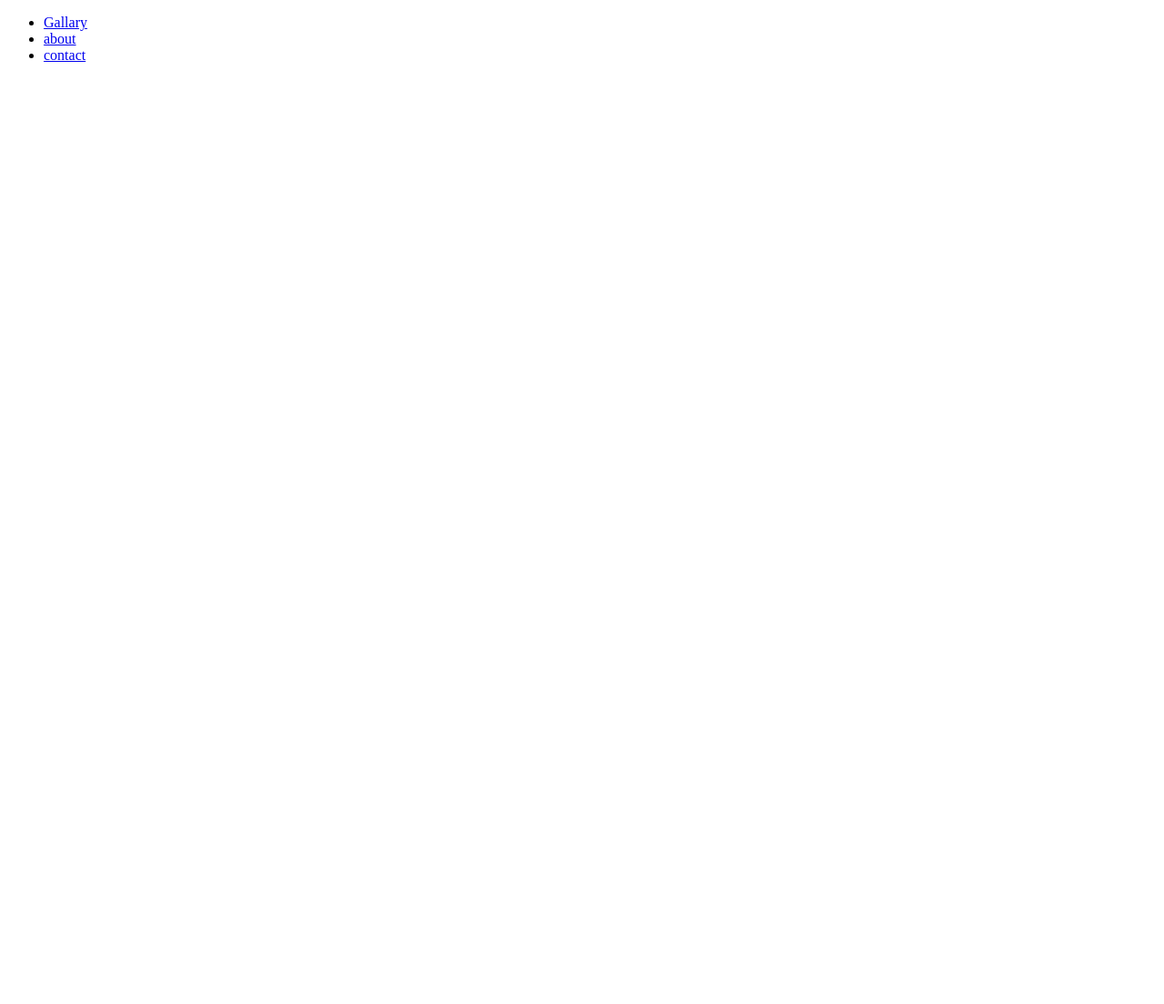
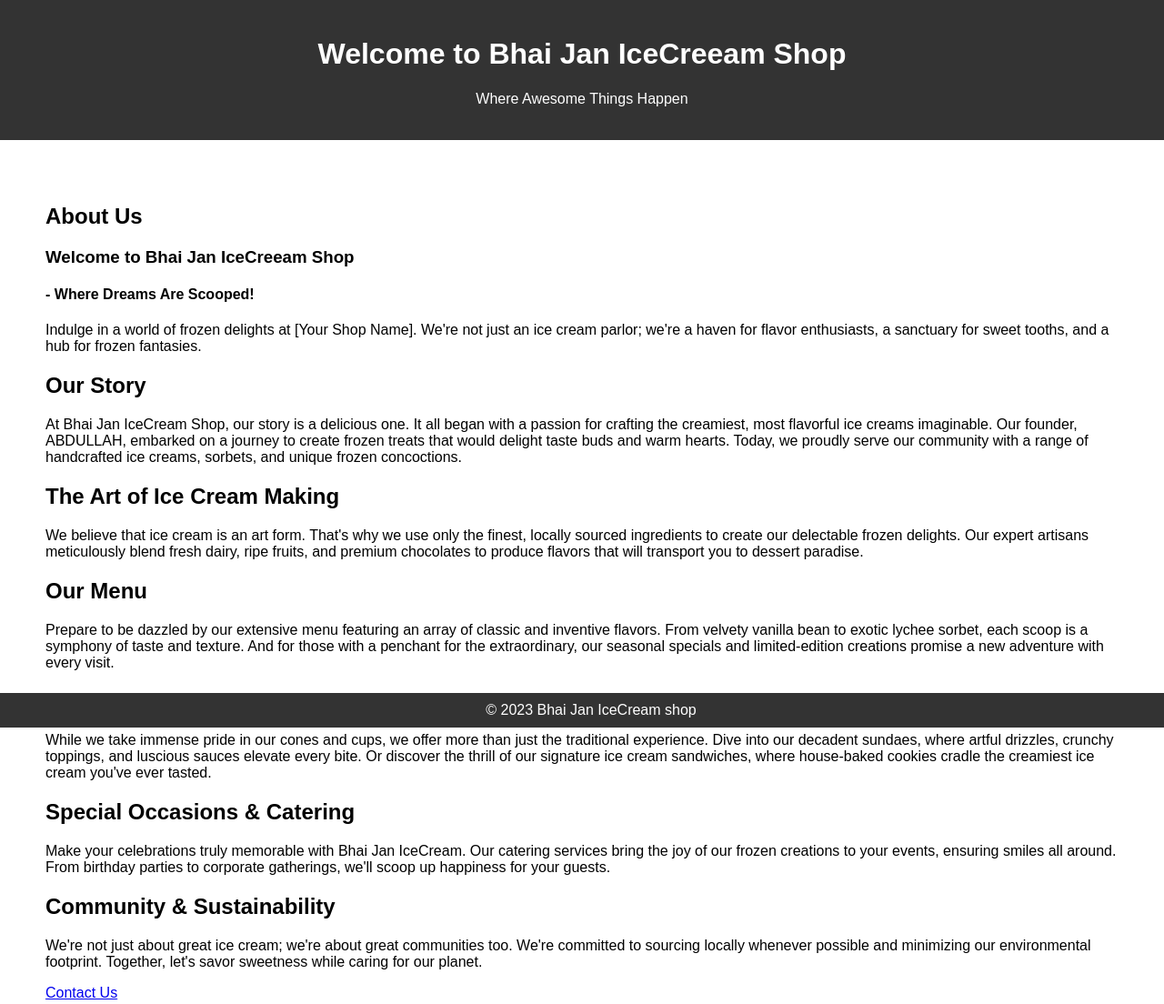
Before and after one commit to Abdullah73B/4-Pges-Website, a plain HTML site: page index.html in a window 1280 px wide. Shown: the whole page at 91% size. Before the commit the page ends 800 px from the top, so only its background shows below. Drawn offline with Linux system fonts and the light colour scheme.

Commit message:
Update index.html

```diff
--- a/index.html
+++ b/index.html
@@ -3,22 +3,89 @@
 <head>
     <meta charset="UTF-8">
     <meta name="viewport" content="width=device-width, initial-scale=1.0">
-    <title>index page</title>
+    <title>Landing Page</title>
+    <style>
+        body {
+            font-family: Arial, sans-serif;
+            margin: 0;
+            padding: 0;
+        }
+        header {
+            background-color: #333;
+            color: #fff;
+            padding: 20px;
+            text-align: center;
+        }
+        main {
+            padding: 50px;
+            text-align: left;
+        }
+        footer {
+            background-color: #333;
+            color: #fff;
+            padding: 10px;
+            text-align: center;
+            position: fixed;
+            width: 100%;
+            bottom: 0;
+        }
+    </style>
 </head>
 <body>
-    <nav>
-        <ul>
-            <li>
-                <a href="./gallary.html"> Gallary</a>
-            </li>
-            <li>
-                <a href="./about.html"> about</a>
-            </li>
-            <li>
-                <a href="./contact.html">contact</a>
-            </li>
+    <header>
+        <h1>Welcome to Bhai Jan IceCreeam Shop</h1>
+        <p>Where Awesome Things Happen</p>
+    </header>
 
-        </ul>
-    </nav>
+    <main>
+        <h2>About Us</h2>
+        <p><h3>Welcome to Bhai Jan IceCreeam Shop</h3> <h4>- Where Dreams Are Scooped!</h4>
+
+            <p> Indulge in a world of frozen delights at [Your Shop Name]. We're not just an ice cream parlor; we're a haven for flavor enthusiasts,
+                 a sanctuary for sweet tooths, and a hub for frozen fantasies.</p>
+
+            <h2>Our Story</h2>
+
+           <p>At Bhai Jan IceCream Shop, our story is a delicious one. It all began with a passion for crafting the creamiest, most flavorful ice creams imaginable.
+             Our founder, ABDULLAH, embarked on a journey to create frozen treats that would delight taste buds and warm hearts.
+             Today, we proudly serve our community with a
+             range of handcrafted ice creams, sorbets, and unique frozen concoctions.</p>
+
+            <h2>The Art of Ice Cream Making</h2>
+
+            <p>We believe that ice cream is an art form. That's why we use only the finest, locally sourced ingredients to create our delectable frozen delights.
+                Our expert artisans meticulously blend fresh dairy, ripe fruits, and premium chocolates to produce flavors that will transport you to dessert paradise.
+
+            <h2>Our Menu</h2>
+
+           <p> Prepare to be dazzled by our extensive menu featuring an array of classic and inventive flavors. From velvety vanilla bean to exotic lychee sorbet,
+            each scoop is a symphony of taste and texture. And for those with a penchant for the extraordinary, our seasonal specials and limited-edition creations
+            promise a new adventure with every visit.
+
+            <h2>Beyond the Cone</h2>
+
+           <p> While we take immense pride in our cones and cups, we offer more than just the traditional experience. Dive into our decadent sundaes,
+            where artful drizzles, crunchy toppings, and luscious sauces elevate every bite. Or discover the thrill of our signature ice cream sandwiches,
+             where house-baked cookies cradle the creamiest ice cream you've ever tasted.</p>
+
+            <h2>Special Occasions & Catering</h2>
+
+            <p>Make your celebrations truly memorable with  Bhai Jan IceCream. Our catering services bring the joy of our frozen creations to your events,
+                ensuring smiles all around. From birthday parties to corporate gatherings, we'll scoop up happiness for your guests.</p>
+
+            <h2>Community & Sustainability</h2>
+
+            <p> We're not just about great ice cream; we're about great communities too. We're committed to sourcing locally whenever possible and minimizing our
+                environmental footprint. Together, let's savor sweetness while caring for our planet.</p>
+
+
+
+            </p>
+        <p><a href="./contact.html">Contact Us</a></p>
+    </main>
+
+    <footer>
+        &copy; 2023 Bhai Jan IceCream shop
+    </footer>
 </body>
 </html>
```
